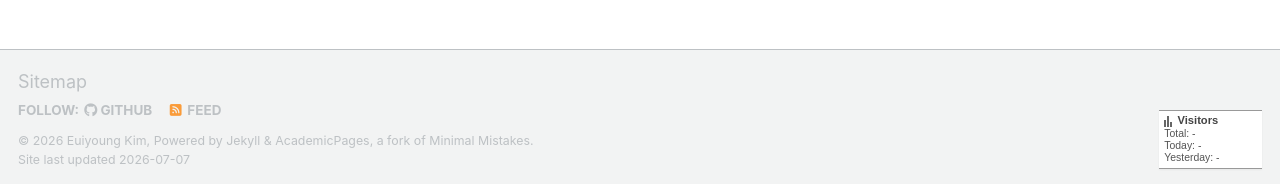
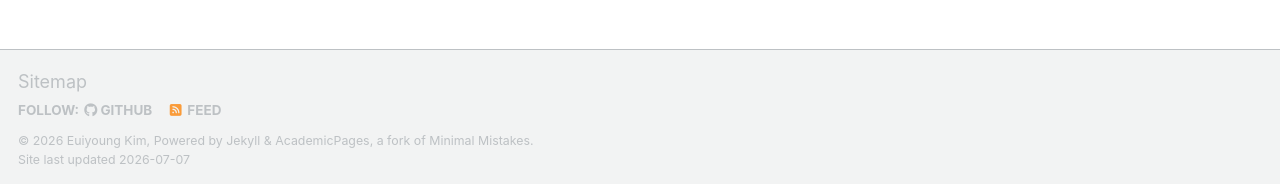
Before and after one commit to key9912/key9912.github.io, a Jekyll site: the page built from _pages/talkmap.html, in a window 1280 px wide and 1171 px high. Shown: the part 984-1168 px from the top of the window. Built offline with Jekyll 4.4.1, drawn with Linux system fonts in a browser that asks for light colours; nearby versions of some CDN libraries; some web fonts are replaced; a script bundle is joined from its source files by our own code; library files that are not in the unit come from our copies; comment, search, counter and statistics services are not loaded.

Commit message:
Show visitor counter only on home

```diff
--- a/_layouts/default.html
+++ b/_layouts/default.html
@@ -18,7 +18,9 @@ layout: compress
 
     {{ content }}
 
-    {% include visitor-counter.html %}
+    {% if page.url == "/" or page.url == "/index.html" %}
+      {% include visitor-counter.html %}
+    {% endif %}
 
     <div class="page__footer">
       <footer>
```
